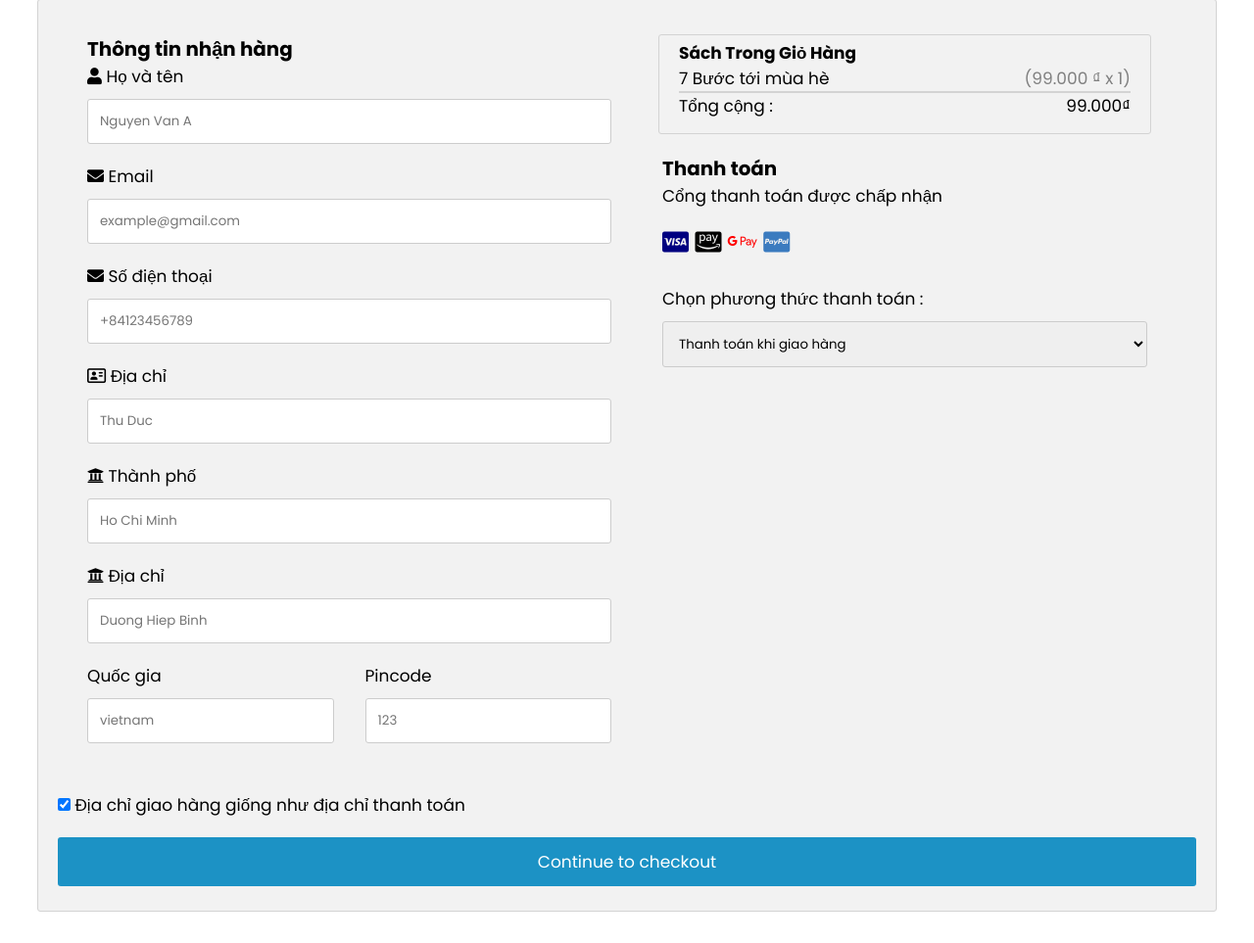
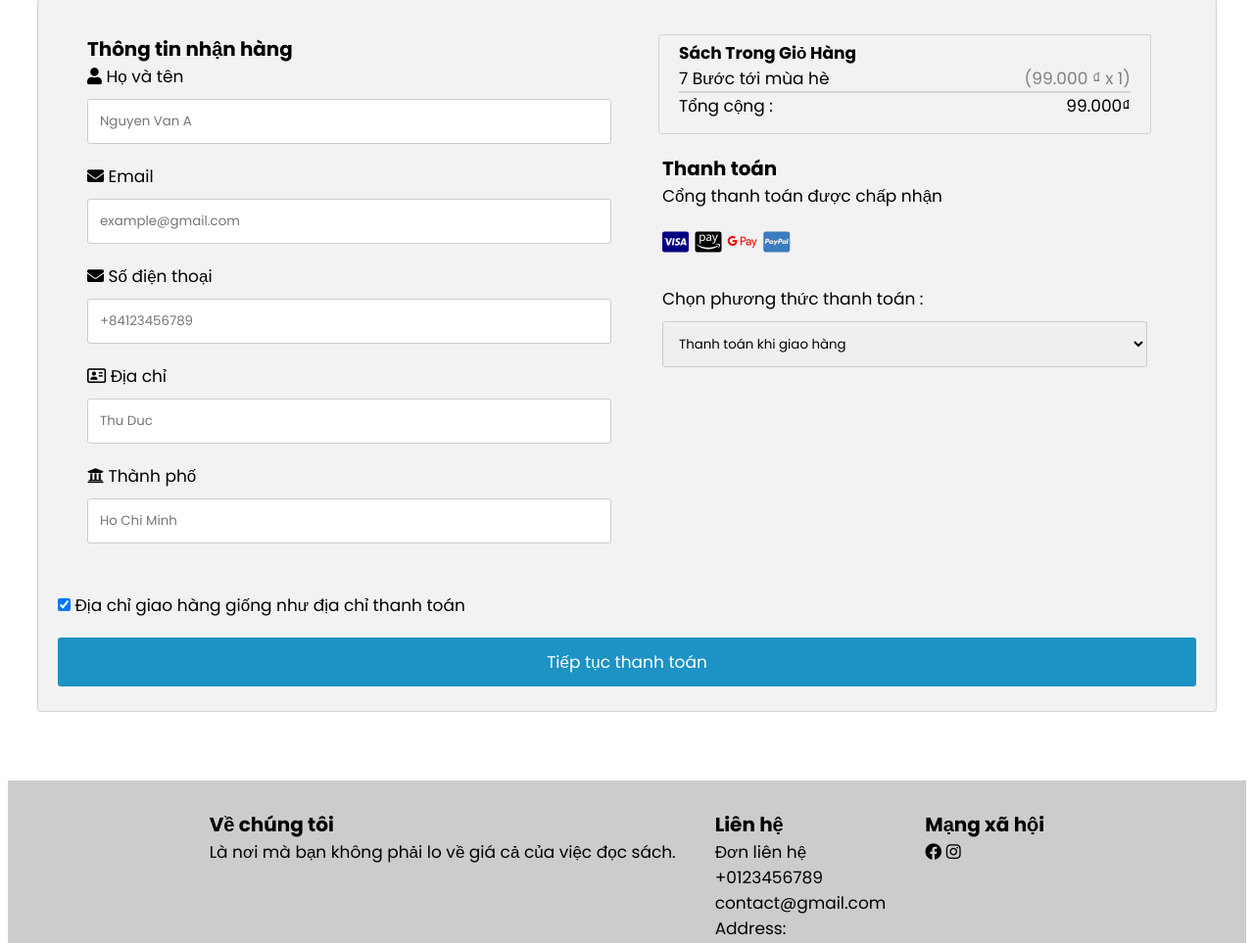
Before and after one commit to Luuducloc0926/WebSachPHP, a PHP site: page /bookflix/checkout.php in a window 1280 px wide. Shown: the part 211-1174 px from the top of the page at 98% size. Run offline with PHP 8.4, Linux system fonts and the light colour scheme; a user stored in the database is signed in; data comes from the database, SQL or seed files in the repository; some libraries are stand-ins or nearby versions.

Commit message:
Fix loi message

```diff
--- a/add_books.php
+++ b/add_books.php
@@ -102,7 +102,7 @@ if(isset($_POST['update_product'])){
   ?>
   <?php
   if (isset($message)) {
-    foreach ($messages as $message) {
+    foreach ($message as $message) {
       echo '
         <div class="message" id="messages"><span>' . $message . '</span>
         </div>
--- a/admin_orders.php
+++ b/admin_orders.php
@@ -138,7 +138,7 @@ if (isset($_GET['delete'])) {
    <?php include 'admin_header.php'; ?>
    <?php
    if (isset($message)) {
-      foreach ($messages as $message) {
+      foreach ($message as $message) {
          echo '
         <div class="message" id= "messages"><span>' . $message . '</span>
         </div>
@@ -166,7 +166,7 @@ if (isset($_GET['delete'])) {
                   <p> Địa chỉ : <span><?php echo $fetch_book['address']; ?></span> </p>
                   <p> Phương thức thanh toán: <span><?php echo $fetch_book['payment_method']; ?></span> </p>
                   <p> Đơn đặt hàng: <span><?php echo $fetch_book['total_books']; ?></span> </p>
-                  <p> Tổng giá: <span>₹ <?php echo $fetch_book['total_price']; ?>/-</span> </p>
+                  <p> Tổng giá : <span><?php echo number_format($fetch_book['total_price'], 0, ',', '.') . '₫'; ?></span> </p>
                   <form action="" method="post">
                      <input type="hidden" name="order_id" value="<?php echo $fetch_book['order_id']; ?>">
                      Tình trạng thanh toán:<select name="update_payment">
--- a/book_details.php
+++ b/book_details.php
@@ -75,7 +75,7 @@ if (isset($_POST['add_to_cart'])) {
     ?>
         <?php
     if(isset($message)){
-      foreach($messages as $message){
+      foreach($message as $message){
         echo '
         <div class="message" id= "messages"><span>'.$message.'</span>
         </div>
--- a/cart.php
+++ b/cart.php
@@ -94,7 +94,7 @@ if(isset($_POST['update'])){
     <div class="cart_form">
     <?php
     if(isset($message)){
-      foreach($messages as $message){
+      foreach($message as $message){
         echo '
         <div class="message" id="messages"><span>'.$message.'</span>
         </div>
--- a/checkout.php
+++ b/checkout.php
@@ -16,10 +16,10 @@ if (isset($_POST['checkout'])) {
   $method = mysqli_real_escape_string($conn, $_POST['method']);
   $address = mysqli_real_escape_string($conn, $_POST['address']);
   $city = mysqli_real_escape_string($conn, $_POST['city']);
-  $state = mysqli_real_escape_string($conn, $_POST['state']);
-  $country = mysqli_real_escape_string($conn, $_POST['country']);
-  $pincode = mysqli_real_escape_string($conn, $_POST['pincode']);
-  $full_address = mysqli_real_escape_string($conn, $_POST['address'] . ', ' . $_POST['city'] . ', ' . $_POST['state'] . ', ' . $_POST['country'] . ' - ' . $_POST['pincode']);
+  // $state = mysqli_real_escape_string($conn, $_POST['state']);
+  // $country = mysqli_real_escape_string($conn, $_POST['country']);
+  // $pincode = mysqli_real_escape_string($conn, $_POST['pincode']);
+  $full_address = mysqli_real_escape_string($conn, $_POST['address'] . ', ' . $_POST['city'] );
   $placed_on = date('d-M-Y');
 
   $cart_total = 0;
@@ -34,12 +34,12 @@ if (isset($_POST['checkout'])) {
     $message[] = 'Vui lòng nhập địa chỉ';
   } elseif (empty($city)) {
     $message[] = 'Vui lòng nhập thành phố';
-  } elseif (empty($state)) {
-    $message[] = 'Vui lòng nhập địa chỉ';
-  } elseif (empty($country)) {
-    $message[] = 'Vui lòng nhập quốc gia';
-  } elseif (empty($pincode)) {
-    $message[] = 'Vui lòng nhập mã khu vực';
+  // } elseif (empty($state)) {
+  //   $message[] = 'Vui lòng nhập địa chỉ';
+  // } elseif (empty($country)) {
+  //   $message[] = 'Vui lòng nhập quốc gia';
+  // } elseif (empty($pincode)) {
+  //   $message[] = 'Vui lòng nhập mã khu vực';
   } else {
 
     $cart_query = mysqli_query($conn, "SELECT * FROM `cart` WHERE user_id = '$user_id'") or die('query failed');
@@ -85,7 +85,7 @@ if (isset($_POST['checkout'])) {
             $sub_total = ($cart_item['price'] * $cart_item['quantity']);
             $cart_total += $sub_total;
 
-            mysqli_query($conn, "INSERT INTO `orders`(user_id,id,address,city,state,country,pincode,book,quantity,unit_price,sub_total) VALUES('$user_id','$conn_oid','$address','$city','$state','$country','$pincode','$cart_books','$quantity','$unit_price','$sub_total')") or die('query failed');
+            mysqli_query($conn, "INSERT INTO `orders`(user_id,id,address,city,book,quantity,unit_price,sub_total) VALUES('$user_id','$conn_oid','$address','$city','$cart_books','$quantity','$unit_price','$sub_total')") or die('query failed');
           }
         }
 
@@ -259,15 +259,16 @@ if (isset($_POST['checkout'])) {
   <?php include 'index_header.php'; ?>
 
   <?php
-  if (isset($message)) {
-    foreach ($messages as $message) {
-      echo '
-        <div class="message" id= "messages"><span>' . $message . '</span>
+    if(isset($message)){
+      foreach($message as $message){
+        echo '
+        <div class="message" id= "messages"><span>'.$message.'</span>
         </div>
         ';
+      }
     }
-  }
-  ?>
+    ?>
+
 
   <h1 style="text-align: center; margin-top:15px;  color:rgb(9, 152, 248);">Đặt hàng tại đây </h1>
   <p style="text-align: center; ">Chỉ cần một bước nữa là bạn có thể nhận được sách của mình</p>
@@ -289,17 +290,17 @@ if (isset($_POST['checkout'])) {
               <input type="text" id="adr" name="address" placeholder="Thu Duc">
               <label for="city"><i class="fa fa-institution"></i> Thành phố</label>
               <input type="text" id="city" name="city" placeholder="Ho Chi Minh">
-              <label for="city"><i class="fa fa-institution"></i> Địa chỉ</label>
-              <input type="text" id="city" name="state" placeholder="Duong Hiep Binh">
+              <!-- <label for="city"><i class="fa fa-institution"></i> Địa chỉ</label> -->
+              <!-- <input type="text" id="city" name="state" placeholder="Duong Hiep Binh"> -->
 
               <div style="padding: 0px;" class="row">
                 <div class="col-50">
-                  <label for="state">Quốc gia</label>
-                  <input type="text" id="state" name="country" placeholder="vietnam">
+                  <!-- <label for="state">Quốc gia</label> -->
+                  <!-- <input type="text" id="state" name="country" placeholder="vietnam"> -->
                 </div>
                 <div class="col-50">
-                  <label for="zip">Pincode</label>
-                  <input type="text" id="zip" name="pincode" placeholder="123">
+                  <!-- <label for="zip">Pincode</label> -->
+                  <!-- <input type="text" id="zip" name="pincode" placeholder="123"> -->
                 </div>
               </div>
             </div>
@@ -320,7 +321,7 @@ if (isset($_POST['checkout'])) {
                   <?php
                     }
                   } else {
-                    echo '<p class="empty">your cart is empty</p>';
+                    echo '<p class="empty">giỏ hàng trống!</p>';
                   }
                   ?>
 
@@ -354,7 +355,7 @@ if (isset($_POST['checkout'])) {
           <label>
             <input type="checkbox" checked="checked" name="sameadr"> Địa chỉ giao hàng giống như địa chỉ thanh toán
           </label>
-          <input type="submit" name="checkout" value="Continue to checkout" class="btn">
+          <input type="submit" name="checkout" value="Tiếp tục thanh toán" class="btn">
         </form>
       </div>
     </div>
--- a/contact-us.php
+++ b/contact-us.php
@@ -41,7 +41,7 @@
   ?>
     <?php
     if(isset($message)){
-      foreach($messages as $message){
+      foreach($message as $message){
         echo '
         <div class="message" id= "messages"><span>'.$message.'</span>
         </div>
--- a/index.php
+++ b/index.php
@@ -82,7 +82,7 @@ if (isset($_POST['add_to_cart'])) {
     <?php include 'index_header.php' ?>
     <?php
     if (isset($message)) {
-        foreach ($messages as $message) {
+        foreach ($message as $message) {
             echo '
         <div class="message" id= "messages"><span>' . $message . '</span>
         </div>
--- a/login.php
+++ b/login.php
@@ -55,7 +55,7 @@ if (isset($_POST['login'])) {
 <body>
     <?php
 if(isset($message)){
-      foreach($messages as $message){
+      foreach($message as $message){
         echo '
         <div class="message" id="messages"><span>'.$message.'</span>
         </div>
--- a/orders.php
+++ b/orders.php
@@ -88,7 +88,7 @@ if(!isset($user_id)){
          <p> Địa chỉ : <span><?php echo $fetch_book['address']; ?></span> </p>
          <p> Phương thức thanh toán : <span><?php echo $fetch_book['payment_method']; ?></span> </p>
          <p> Đơn đặt : <span><?php echo $fetch_book['total_books']; ?></span> </p>
-         <p> Tổng cộng : <span>₹ <?php echo $fetch_book['total_price']; ?>/-</span> </p>
+         <p> Tổng cộng : <span><?php echo number_format($fetch_book['total_price'], 0, ',', '.') . '₫'; ?></span> </p>
          <p> Trạng thái thanh toán : <span style="color:<?php if($fetch_book['payment_status'] == 'pending'){ echo 'orange'; }else{ echo 'green'; } ?>;"><?php echo $fetch_book['payment_status']; ?></span> </p>
          <p><a href="invoice.php?order_id=<?php echo $fetch_book['order_id']; ?>" target="_blank">In hóa đơn</a></p>
          </div>
```
